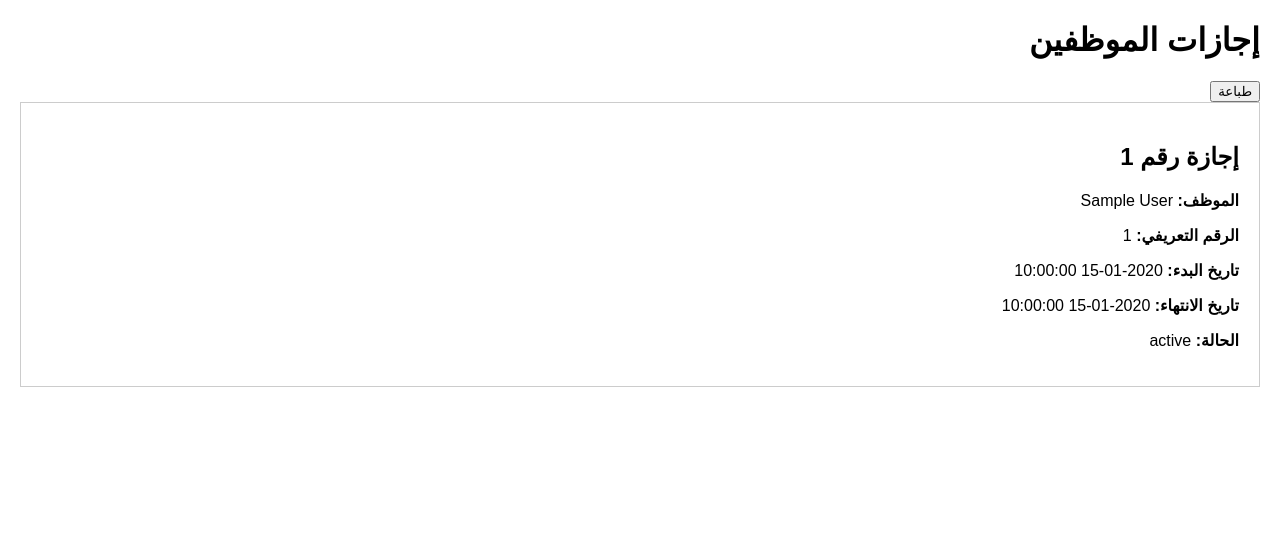
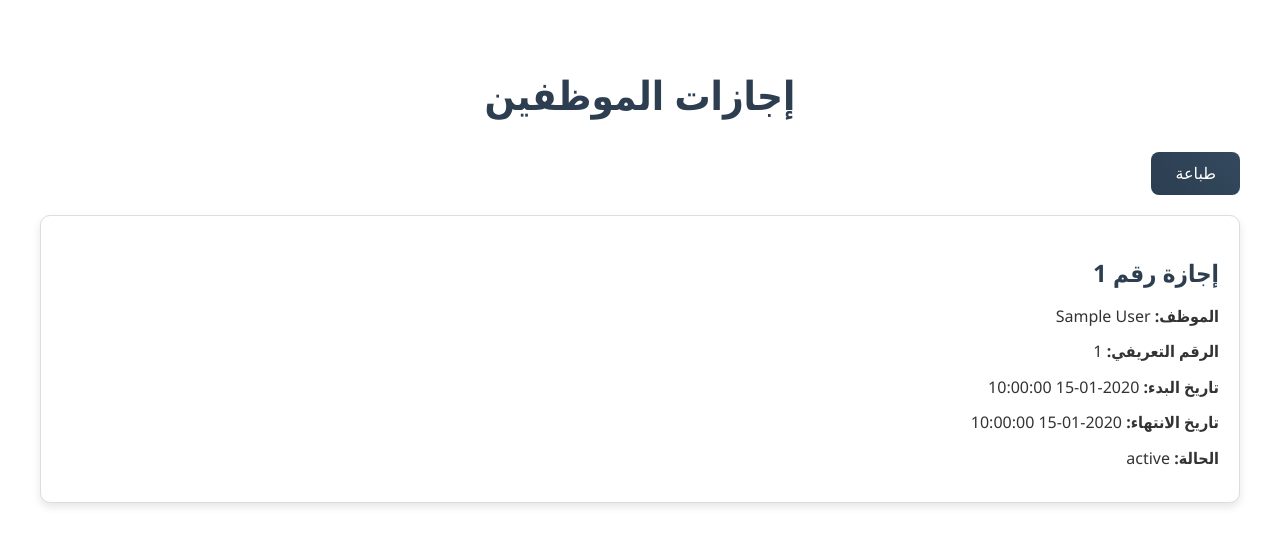
Before and after one commit to douda2013douda-sketch/prog, a Flask app: template prog/templates/print_leaves.html in a window 1280 px wide. Shown: the top 546 px of the page. Run offline with Flask 3, Linux system fonts and the light colour scheme; the template is opened without the code that fills it: most values are stand-ins (such as "Sample title", 1, 10 or a date in 2020).

Commit message:
modified:   prog/templates/index.html modified:   prog/templates/print_leaves.html

```diff
--- a/prog/templates/print_leaves.html
+++ b/prog/templates/print_leaves.html
@@ -4,9 +4,56 @@
     <meta charset="UTF-8">
     <title>طباعة الإجازات</title>
     <style>
-        body { font-family: Arial; margin: 20px; }
-        .leave { page-break-after: always; border: 1px solid #ccc; padding: 20px; margin-bottom: 20px; }
-        @media print { .no-print { display: none; } }
+        body {
+            font-family: 'Segoe UI', Tahoma, Geneva, Verdana, sans-serif;
+            background: #ffffff;
+            color: #333;
+            margin: 20px;
+            padding: 20px;
+        }
+        h1 {
+            text-align: center;
+            color: #2c3e50;
+            margin-bottom: 30px;
+            font-size: 2.5em;
+        }
+        .leave {
+            page-break-after: always;
+            border: 1px solid #ddd;
+            padding: 20px;
+            margin-bottom: 20px;
+            border-radius: 10px;
+            background: white;
+            box-shadow: 0 4px 8px rgba(0,0,0,0.1);
+        }
+        .leave h2 {
+            color: #2c3e50;
+            margin-bottom: 15px;
+        }
+        .leave p {
+            margin: 10px 0;
+            line-height: 1.6;
+        }
+        button {
+            background: linear-gradient(45deg, #2c3e50, #34495e);
+            color: white;
+            padding: 12px 24px;
+            border: none;
+            border-radius: 8px;
+            cursor: pointer;
+            font-size: 16px;
+            margin-bottom: 20px;
+            transition: all 0.3s;
+        }
+        button:hover {
+            background: linear-gradient(45deg, #34495e, #2c3e50);
+            transform: translateY(-2px);
+            box-shadow: 0 4px 8px rgba(0,0,0,0.2);
+        }
+        @media print {
+            .no-print { display: none; }
+            body { margin: 0; }
+        }
     </style>
 </head>
 <body>
```
Also changed, not shown: prog/templates/index.html (+7 -7 lines).
